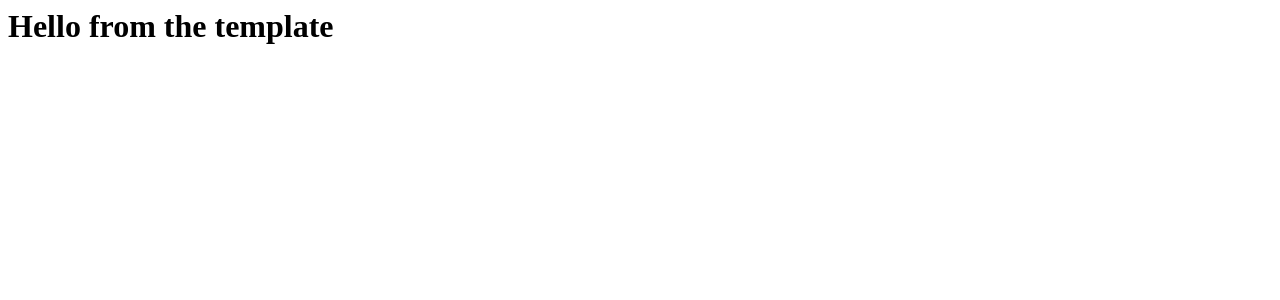
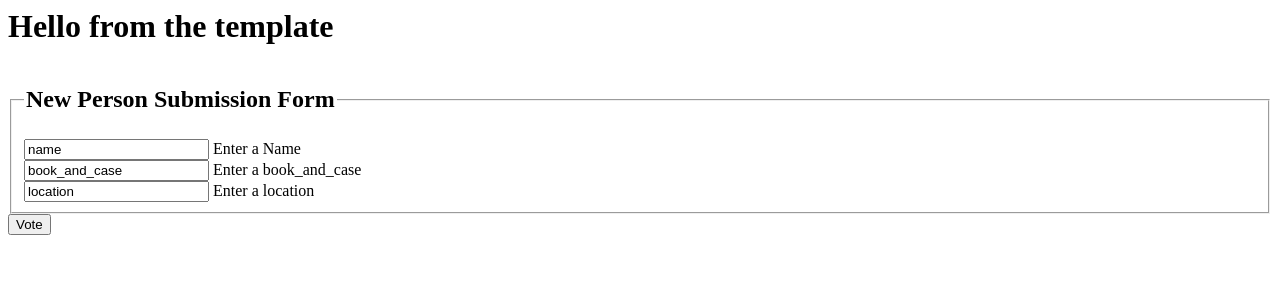
Before and after one commit to AeronRoemer/list-name-app, a Django app: page /namesapp/ in a window 1280 px wide. Shown: the top 300 px of the page. Run offline with Django 3.2, Linux system fonts and the light colour scheme.

Commit message:
Form Test Template

```diff
--- a/namesapp/templates/namesapp/index.html
+++ b/namesapp/templates/namesapp/index.html
@@ -1 +1,15 @@
 <h1>Hello from the template</h1>
+<form action="{% url 'namesapp:nyc-recent-names' %}" method="post">
+    {% csrf_token %}
+    <fieldset>
+        <legend><h2>New Person Submission Form</h2></legend>
+        {% if error_message %}<p><strong>{{ error_message }}</strong></p>{% endif %}
+            <input type="text" name="name" id="name" value="name" placeholder="name" />
+            <label for="name">Enter a Name</label><br>
+            <input type="text" name="book_and_case" id="book_and_case" value="book_and_case" placeholder="book_and_case" />
+            <label for="book_and_case">Enter a book_and_case</label><br>
+            <input type="text" name="location" id="location" value="location" placeholder="location" />
+            <label for="location">Enter a location</label><br>
+    </fieldset>
+    <input type="submit" value="Vote">
+    </form>
--- a/namesapp/urls.py
+++ b/namesapp/urls.py
@@ -2,7 +2,8 @@ from django.urls import path
 
 from . import views
 
+app_name = 'namesapp'
 urlpatterns = [
     path('', views.index, name='index'),
-    path('nyc-recent-names', views.NYCRecentNames, name='NYCRecentNames'),
+    path('nyc-recent-names', views.NYCRecentNames, name='nyc-recent-names'),
 ]
--- a/namesapp/views.py
+++ b/namesapp/views.py
@@ -1,4 +1,7 @@
-from django.shortcuts import render
+from django.shortcuts import get_object_or_404, get_list_or_404, render
+from django.http import HttpResponse, HttpResponseRedirect
+from django.urls import reverse
+
 from .models import NYCAlready, NYCCurrent
 
 # Create your views here.
@@ -6,6 +9,6 @@ def index(request):
     return render(request, 'namesapp/index.html')
 
 def NYCRecentNames(request):
-    people = NYCAlready.objects.all()
+    people = get_list_or_404(NYCAlready)
     context = { 'people': people }
     return render(request, 'namesapp/nyc-recent-names.html', context)
```
Also changed, not shown: README.md.
